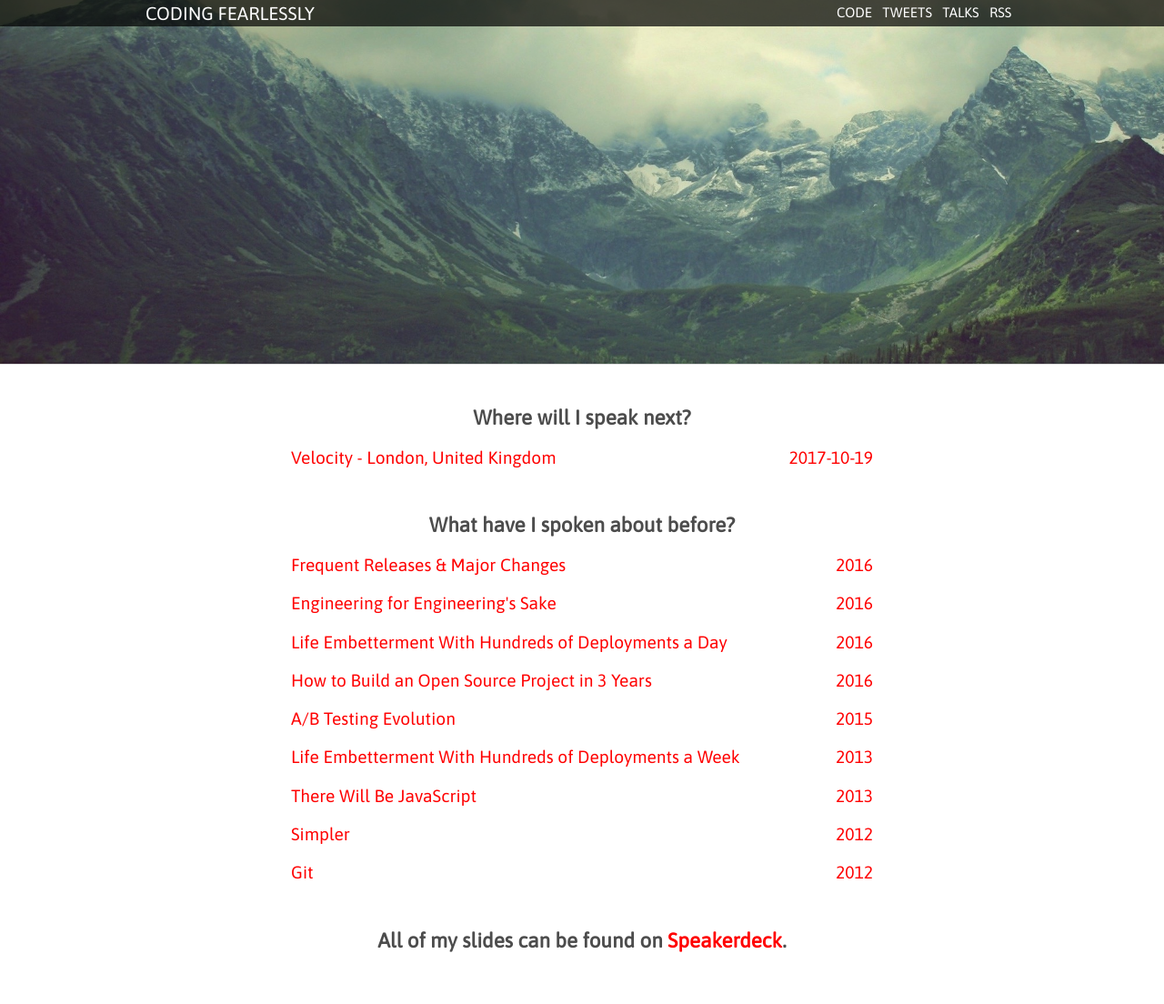
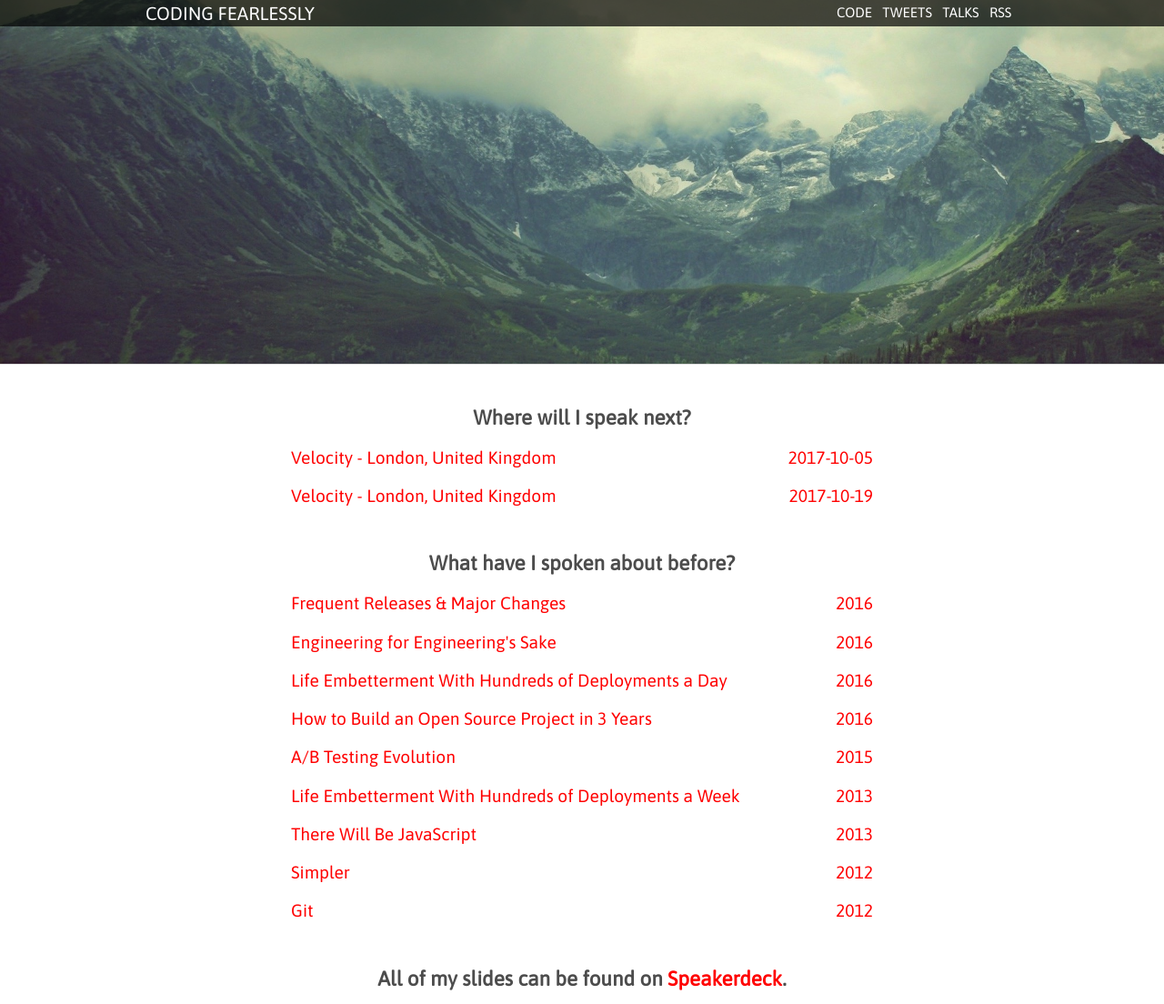
Before and after one commit to mmozuras/mmozuras.github.com, a Jekyll site: the page built from talks.html, in a window 1280 px wide. Shown: the whole page at 91% size. Built offline with Jekyll 4.4.1, drawn with Linux system fonts in a browser that asks for light colours; comment, search, counter and statistics services are not loaded; before the commit the page ends 1062 px from its top, so only the background shows below that.

Commit message:
Add Agile Tour Kaunas to future talks

```diff
--- a/talks.html
+++ b/talks.html
@@ -5,6 +5,13 @@ background: background
 
 <div>
   <h1>Where will I speak next?</h1>
+  <article class="talk">
+    <a href="http://2017.agileturas.lt/kaunas/">
+      <span>Velocity - London, United Kingdom</span>
+      <span class="year">2017-10-05</span>
+    </a>
+  </article>
+
   <article class="talk">
     <a href="https://conferences.oreilly.com/velocity/vl-eu/public/schedule/detail/61871">
       <span>Velocity - London, United Kingdom</span>
```
